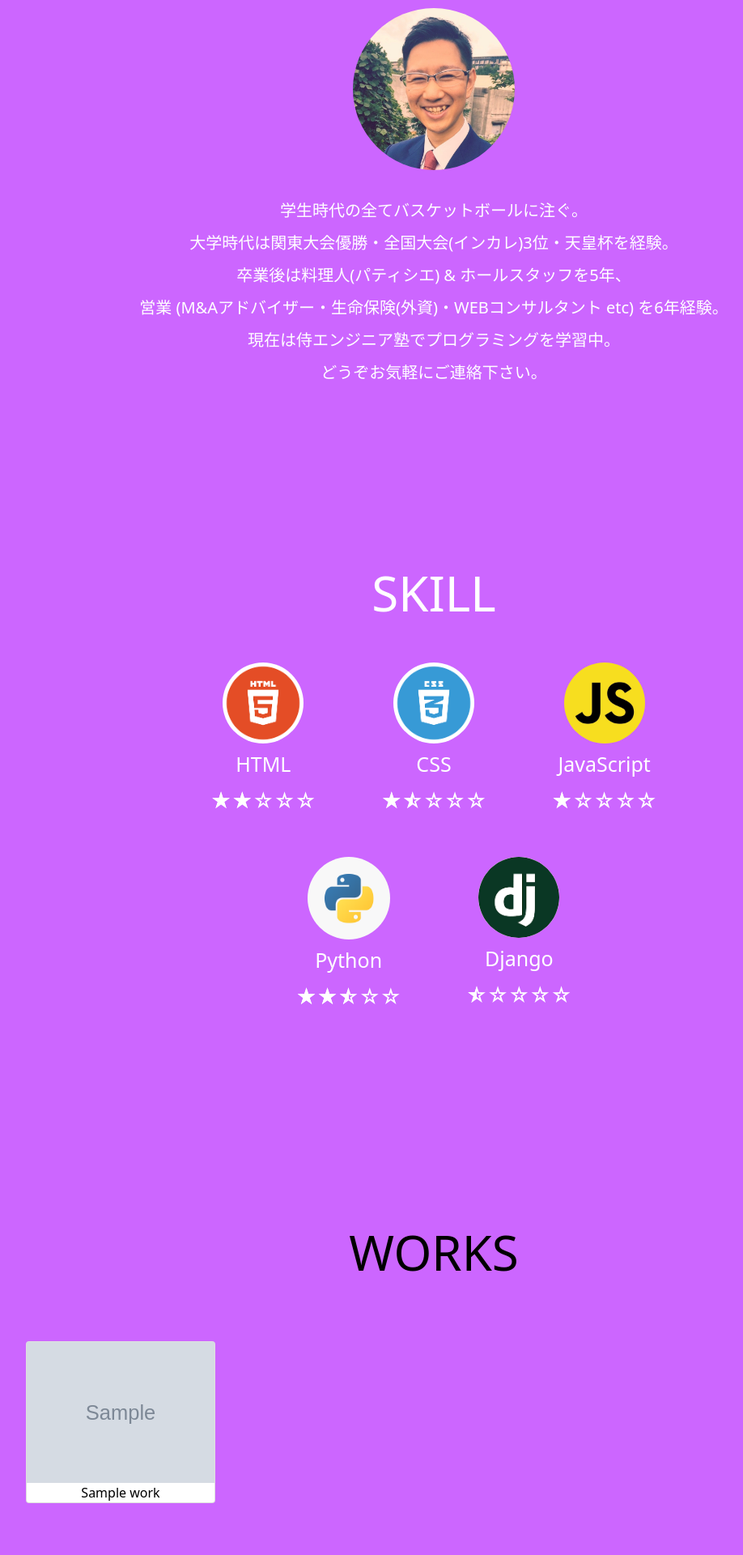
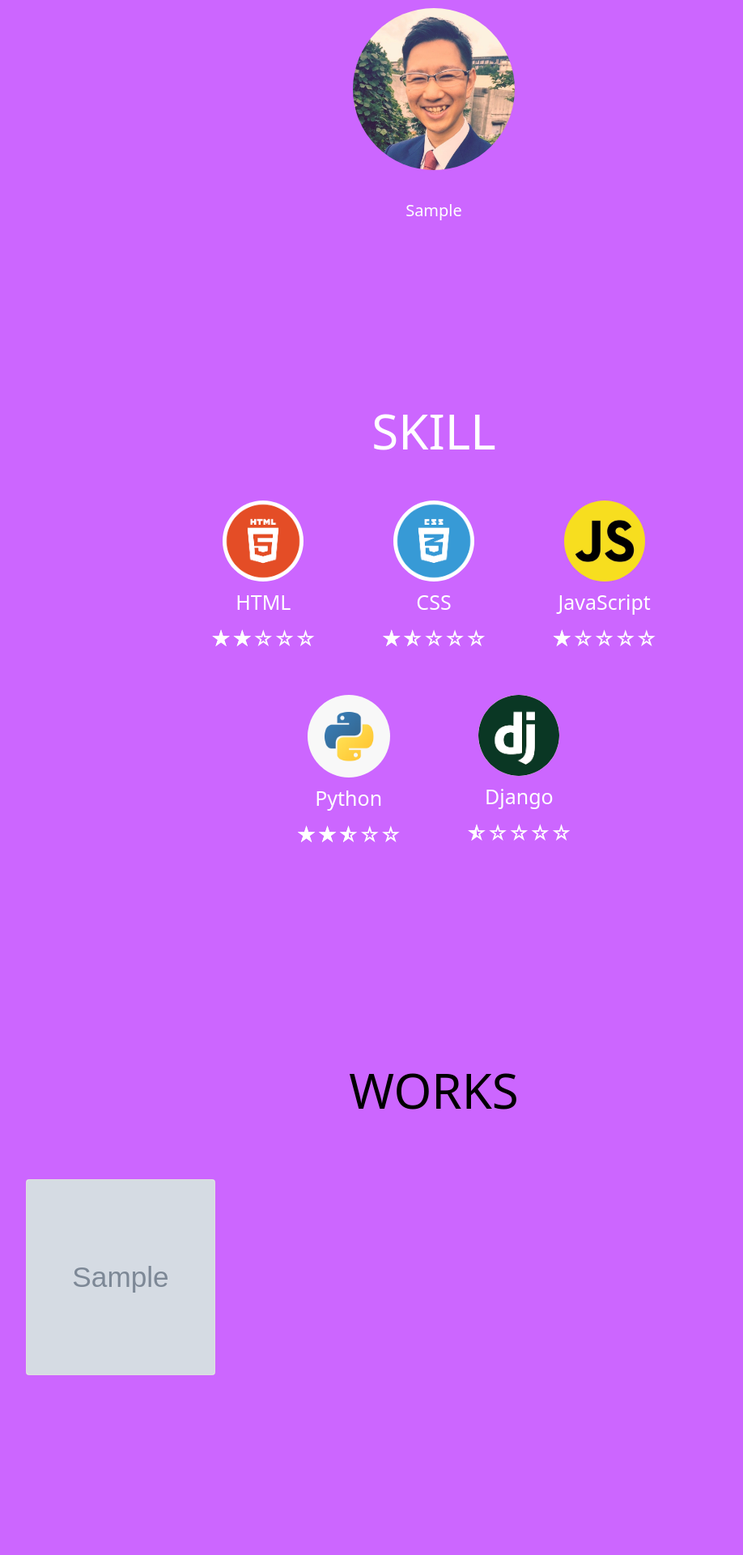
Before and after one commit to Takeshi0702/Django-portfolio, a Django app: page / in a window 1280 px wide. Shown: the part 877-2797 px from the top of the page at 81% size, without its empty margins (104-1022 px from the left). Run offline with Django 3.2, Linux system fonts and the light colour scheme; tables that the repository leaves empty hold one stand-in row (values such as "Sample post"); grey boxes marked "Sample" are stand-in pictures; some libraries are stand-ins or nearby versions.

Commit message:
django-portfolio作成

```diff
--- a/app/static/css/style.css
+++ b/app/static/css/style.css
@@ -142,12 +142,6 @@ a {
   display: flex;
   justify-content: center;
   margin: 50px;
-}
-
-.works-itms-two{
-  display: flex;
-  justify-content: center;
-  margin: 30px;
 }
 
 .img-profile{
@@ -417,3 +411,34 @@ box-shadow: 0 0 4px rgba(0, 0, 0, .14), 0 4px 8px rgba(0, 0, 0, .28);
   visibility: visible;
   opacity: 1;
 }
+
+
+
+.work-thumbnail {
+  overflow: hidden;
+  position: relative;
+}
+
+.work-img {
+  object-fit: cover;
+  height: 240px;
+}
+
+.work-title {
+  width: 100%;
+  position: absolute;
+  bottom: 0;
+  left: 0;
+  color: white;
+  font-weight: bold;
+  padding: 10px 15px;
+  opacity: 0;
+  background-color: rgba(0, 0, 0, 0.8);
+  transform: translateY(70px);
+  transition: all 0.2s ease-in-out;
+}
+
+.work-thumbnail:hover .work-title {
+  transform: translateY(0px);
+  opacity: 1;
+}
--- a/app/static/js/index.js
+++ b/app/static/js/index.js
@@ -10,7 +10,7 @@ window.addEventListener( "scroll" ,function(){
     document.getElementById("icon-twitter").style.backgroundColor = "rgb(253 253 253 / 30%)";
     document.getElementById("icon-github").style.backgroundColor = "rgb(253 253 253 / 30%)";
   }else if( scroll > 2250 ){
-    document.body.style.backgroundColor = "#EEEEEE";
+    document.body.style.backgroundColor = "#FFFFFF";
     document.getElementById("menu-bar").style.backgroundColor = "black";
     document.getElementById("icon-share").style.backgroundColor = "rgba(0 0 0 / 40%)";
     document.getElementById("icon-facebook").style.backgroundColor = "rgba(0 0 0 / 40%)";
--- a/app/templates/app/base.html
+++ b/app/templates/app/base.html
@@ -42,7 +42,7 @@
       <div id="menu-center">
         <ul>
           <li><a class="active" href="#home">HOME</a></li>
-          <li><a href="#about">ABOUT</a></li>
+          <li><a href="#about" href="{% url 'about' %}">ABOUT</a></li>
           <li><a href="#skills">SKILLS</a></li>
           <li><a href="#works">WORKS</a></li>
           <li><a href="#contact">CONTACT</a></li>
--- a/app/templates/app/index.html
+++ b/app/templates/app/index.html
@@ -15,8 +15,7 @@
   <section id="about" class="about center font-white">
     <h2 class="navigation-font-size">ABOUT</h2>
       <img class="img-profile" src="{% static 'img/profile_django_portfolio.jpg' %}">
-      <p class="messages-font-size">学生時代の全てバスケットボールに注ぐ。<br>大学時代は関東大会優勝・全国大会(インカレ)3位・天皇杯を経験。<br>
-      卒業後は料理人(パティシエ) & ホールスタッフを5年、<br>営業 (M&Aアドバイザー・生命保険(外資)・WEBコンサルタント etc) を6年経験。<br>現在は侍エンジニア塾でプログラミングを学習中。<br>どうぞお気軽にご連絡下さい。</p>
+      <p class="messages-font-size">{{ profile_data.introduction|linebreaksbr }}</p>
   </section>
 
   <section id="skills" class="skill center font-white">
@@ -116,7 +115,7 @@
 
   <section id="contact" class="contact font-white contact-height">
     <h2 class="navigation-font-size">CONTACT</h2>
-      <p class="contact-comment messages-font-size">WEBに関するお悩みをお聞かせ下さい。<br>課題解決に向けて全力で取り組ませて頂きます。<br>お気軽にご連絡下さい。</p>
+      <p class="contact-comment messages-font-size">{{ profile_data.job|linebreaksbr }}</p>
       <a href="???" target="_self" class="contact-messages"><i class="fas fa-envelope"> MESSAGE ME</i></a>
   </section>
 
--- a/app/urls.py
+++ b/app/urls.py
@@ -3,4 +3,5 @@ from app import views
 
 urlpatterns = [
     path('', views.IndexView.as_view(), name='index'),
+    path('about/', views.AboutView.as_view(), name='about'),
 ]
--- a/app/views.py
+++ b/app/views.py
@@ -22,3 +22,13 @@ class IndexView(View):
             'profile_data': profile_data,
             'work_data': work_data
         })
+
+
+class AboutView(View):
+    def get(self, request, *args, **kwargs):
+        profile_data = Profile.objects.all()
+        if profile_data.exists():
+            profile_data = profile_data.order_by("-id")[0]
+        return render(request, 'app/about.html', {
+            'profile_data': profile_data,
+        })
```
